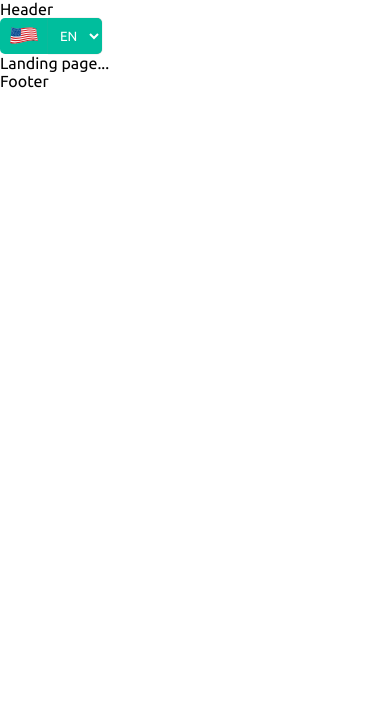
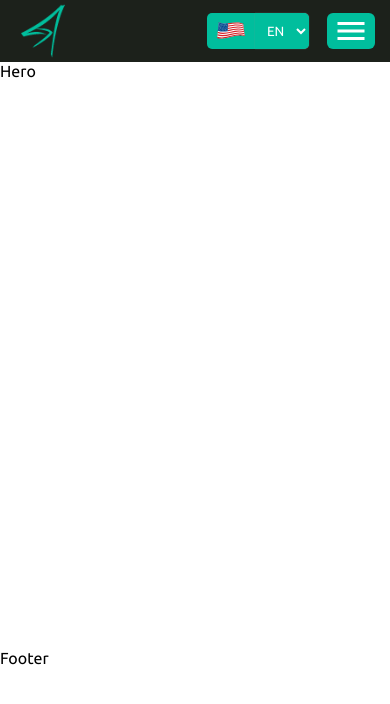
Before and after one commit to agonzalezf87/agonzalezf87.dev, a React (Vite) app: page / in a window 390 px wide. Shown: the top 704 px of the page. Built offline with nearby package versions, Linux system fonts and the light colour scheme.

Commit message:
Completed header layout for mobile screens from 320px.

```diff
--- a/src/components/App.jsx
+++ b/src/components/App.jsx
@@ -1,4 +1,4 @@
-import React, { useContext } from 'react'
+import React from 'react'
 import { LangProvider } from '../context/SiteContext'
 import { UI } from './UI'
 
--- a/src/components/BurgerButton.jsx
+++ b/src/components/BurgerButton.jsx
@@ -0,0 +1,19 @@
+import { useState } from 'react'
+import { MdMenu, MdClose } from 'react-icons/md'
+
+const BurgerButton = () => {
+  const [isActive, setIsActive] = useState(false)
+
+  const handleClick = () => {
+    console.log(isActive)
+    setIsActive(!isActive)
+  }
+
+  return (
+    <div className='BurgerButton' onClick={handleClick}>
+      {!isActive ? <MdMenu /> : <MdClose />}
+    </div>
+  )
+}
+
+export { BurgerButton }
--- a/src/components/Header.jsx
+++ b/src/components/Header.jsx
@@ -1,12 +1,8 @@
-import { useContext } from 'react'
-import { SiteContext } from '../context/SiteContext'
 import '../styles/Header.component.css'
 
 const Header = (props) => {
-  const { language } = useContext(SiteContext)
   return (
     <header className='Header'>
-      {language === 'en' ? <div>Header</div> : <div>Encabezado</div>}
       {props.children}
     </header>
   )
--- /dev/null
+++ b/src/components/Logo.jsx
@@ -0,0 +1,12 @@
+import brandLogo from '../assets/logo.png'
+
+const Logo = () => {
+  return (
+    <div className="Logo">
+      <img src={brandLogo} alt="Antonio Gonzalez Logo" />
+      <span>AG.Dev</span>
+    </div>
+  )
+}
+
+export { Logo }
--- a/src/components/UI.jsx
+++ b/src/components/UI.jsx
@@ -1,5 +1,5 @@
 import React, { useContext } from 'react'
-import { Route, Switch } from 'wouter'
+import { Route, Switch, Link } from 'wouter'
 import { Header } from './Header'
 import { Footer } from './Footer'
 import { LandingPage } from '../pages/LandingPage'
@@ -7,6 +7,8 @@ import { Projects } from '../pages/Projects'
 import { NotFound } from '../pages/NotFound'
 import { SiteContext } from '../context/SiteContext'
 import { LangButton } from './LangButton'
+import { BurgerButton } from './BurgerButton'
+import { Logo } from './Logo'
 
 const UI = () => {
   const {
@@ -17,13 +19,23 @@ const UI = () => {
   return (
     <>
       <Header>
+        <aside>
+          <Link href='/'>
+            <Logo />
+          </Link>
+        </aside>
+        <nav>
           <LangButton language={language} changeLang={changeLang} />
+          <BurgerButton />
+        </nav>
       </Header>
+      <main className='Main'>
         <Switch>
           <Route path='/' component={LandingPage} />
           <Route path='/projects' component={Projects} />
           <Route path='/:rest*' component={NotFound} />
         </Switch>
+      </main>
       <Footer />
     </>
   )
--- /dev/null
+++ b/src/pages/Hero.jsx
@@ -0,0 +1,14 @@
+import { useContext } from "react"
+import { SiteContext } from "../context/SiteContext"
+import '../styles/Hero.component.css'
+
+const Hero = () => {
+    const { language } = useContext(SiteContext)
+    return (
+        <section className="Hero">
+            {language === 'es' ? 'Heroe...' : 'Hero' }
+        </section>
+    )
+}
+
+export { Hero }
--- a/src/pages/LandingPage.jsx
+++ b/src/pages/LandingPage.jsx
@@ -1,8 +1,8 @@
+import { Hero } from "./Hero"
+
 const LandingPage = () => {
     return (
-        <div>
-            Landing page...
-        </div>
+        <Hero />
     )
 }
 
--- a/src/styles/Header.component.css
+++ b/src/styles/Header.component.css
@@ -1,8 +1,41 @@
-
-
 .Header {
+    position: absolute;
     width: 100%;
     min-width: var(--mobile-minwidth);
+    height: 62px;
+    left: 0px;
+    top: 0px;
+    display: flex;
+    justify-content: space-between;
+    align-items: center;
+    padding: 0 15px;
+    background-color: var(--dark-color-1);
+    color: var(--brand-color);
+}
+
+.Header nav, .Header aside {
+    display: flex;
+    align-items: center;
+    justify-content: center;
+}
+
+.Logo {
+    height: 56px;
+    display: flex;
+    align-items: center;
+    justify-content: center;
+    font-size: 3.2rem;
+    font-weight: 700;
+    cursor: pointer;
+}
+
+.Logo img {
+    width: 56px;
+    height: 56px;
+}
+
+.Logo span {
+    display: none;
 }
 
 .LangButton {
@@ -29,9 +62,30 @@
     padding: 8px;
     border: none;
     background-color: var(--brand-color);
-    color: #fff;
+    color: var(--white-color);
     font-weight: medium;
     border-radius: 0 5px 5px 0;
     box-shadow: 0 0 1px rgb(145, 145, 145);
     outline: none;
 }
+
+.BurgerButton {
+    cursor: pointer;
+    width: 48px;
+    height: 36px;
+    background-color: var(--brand-color);
+    border-radius: 6px;
+    color: var(--white-color);
+    text-align: center;
+}
+
+.BurgerButton svg {
+    fill: var(--white-color);
+    font-size: 36px;
+}
+
+@media screen and (min-width: 480px){
+    .Logo span {
+        display: inline-block;
+    }
+}
--- /dev/null
+++ b/src/styles/Hero.component.css
@@ -0,0 +1,4 @@
+.Hero {
+    min-height: 587px;
+    margin-top: 62px;
+}
--- a/src/styles/Main.component.css
+++ b/src/styles/Main.component.css
@@ -3,6 +3,9 @@
     --mobile-minwidth: 320px;
 
     --brand-color: #00BE9D;
+    --dark-color-1: #1C211B;
+    --dark-color-2: #2A382C;
+    --white-color: #fff;
 }
 
 * {
```
Also changed, not shown: src/components/MenuModal.jsx (added, +10 -0 lines), src/assets/logo.svg (added). Lines whose indentation alone changed are shown as unchanged.
